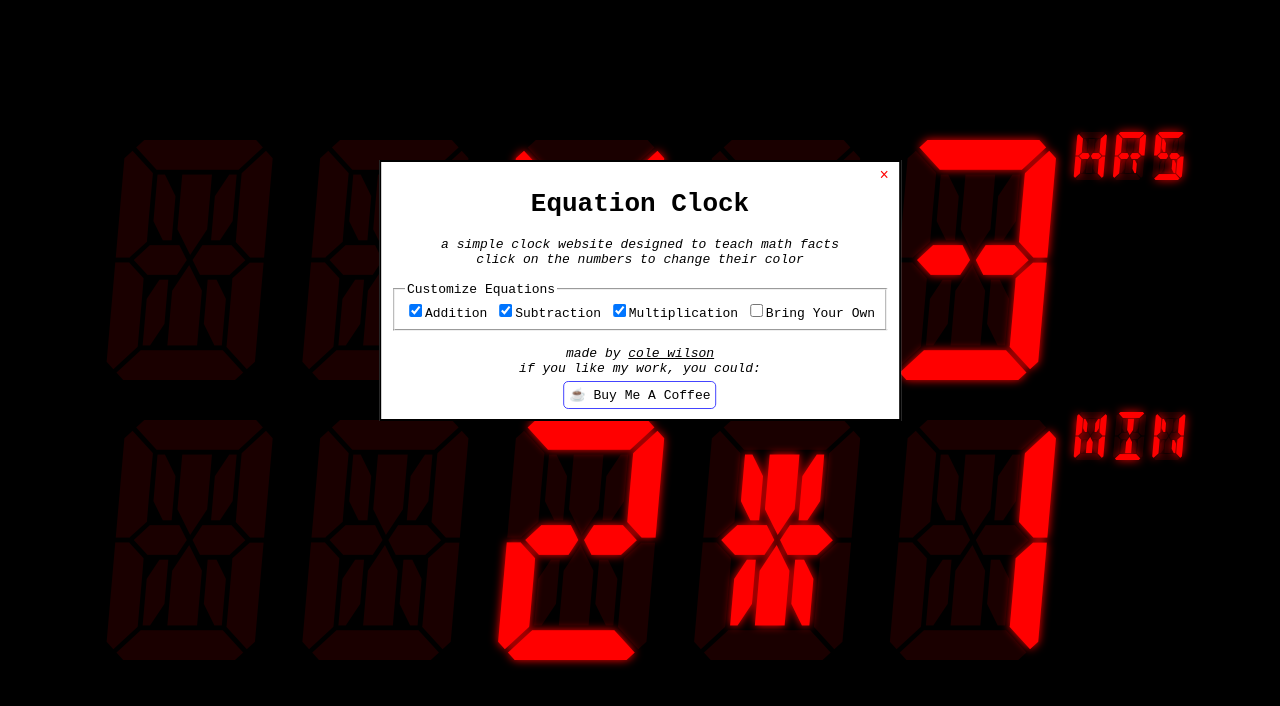
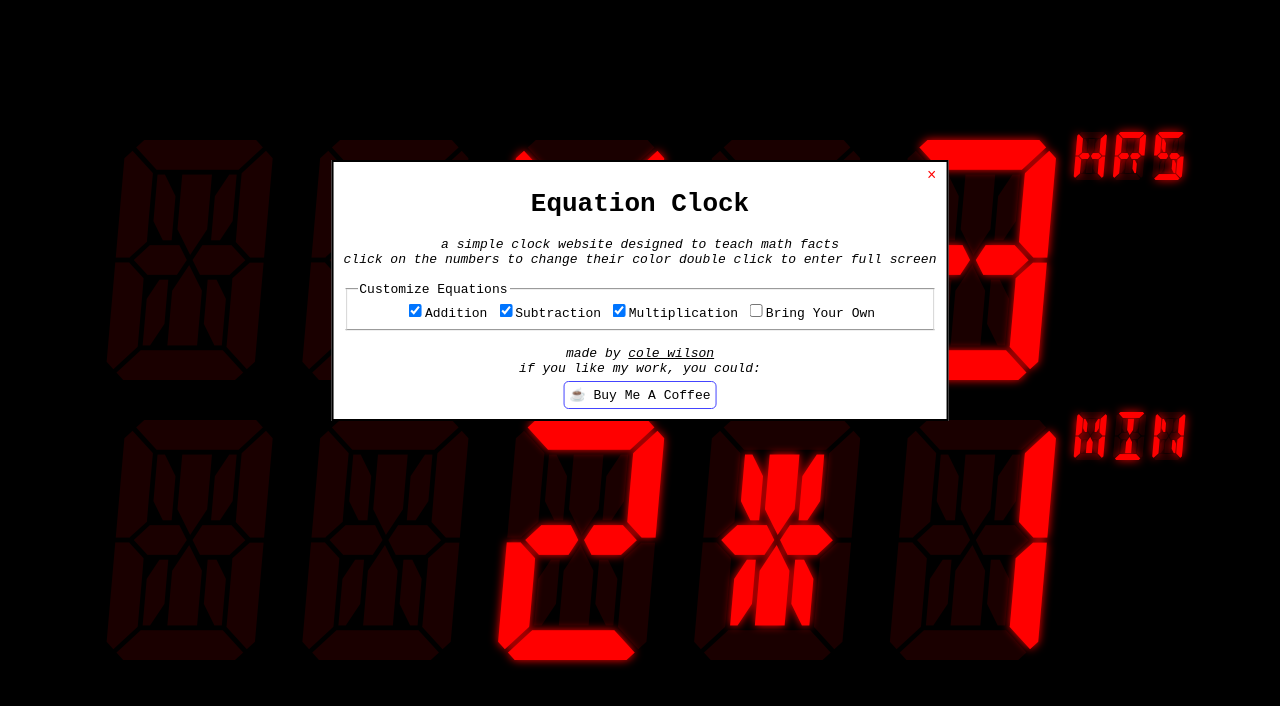
Before and after one commit to cole-wilson/clock, a plain HTML site: page index.html in a window 1280 px wide. Drawn offline with Linux system fonts and the light colour scheme.

Commit message:
full screen note

```diff
--- a/index.html
+++ b/index.html
@@ -14,6 +14,7 @@
 			<i>
 				a simple clock website designed to teach math facts<br>
 				click on the numbers to change their color
+				double click to enter full screen
 			</i>
 			<br><br>
 			<fieldset><legend>Customize Equations</legend>
```
